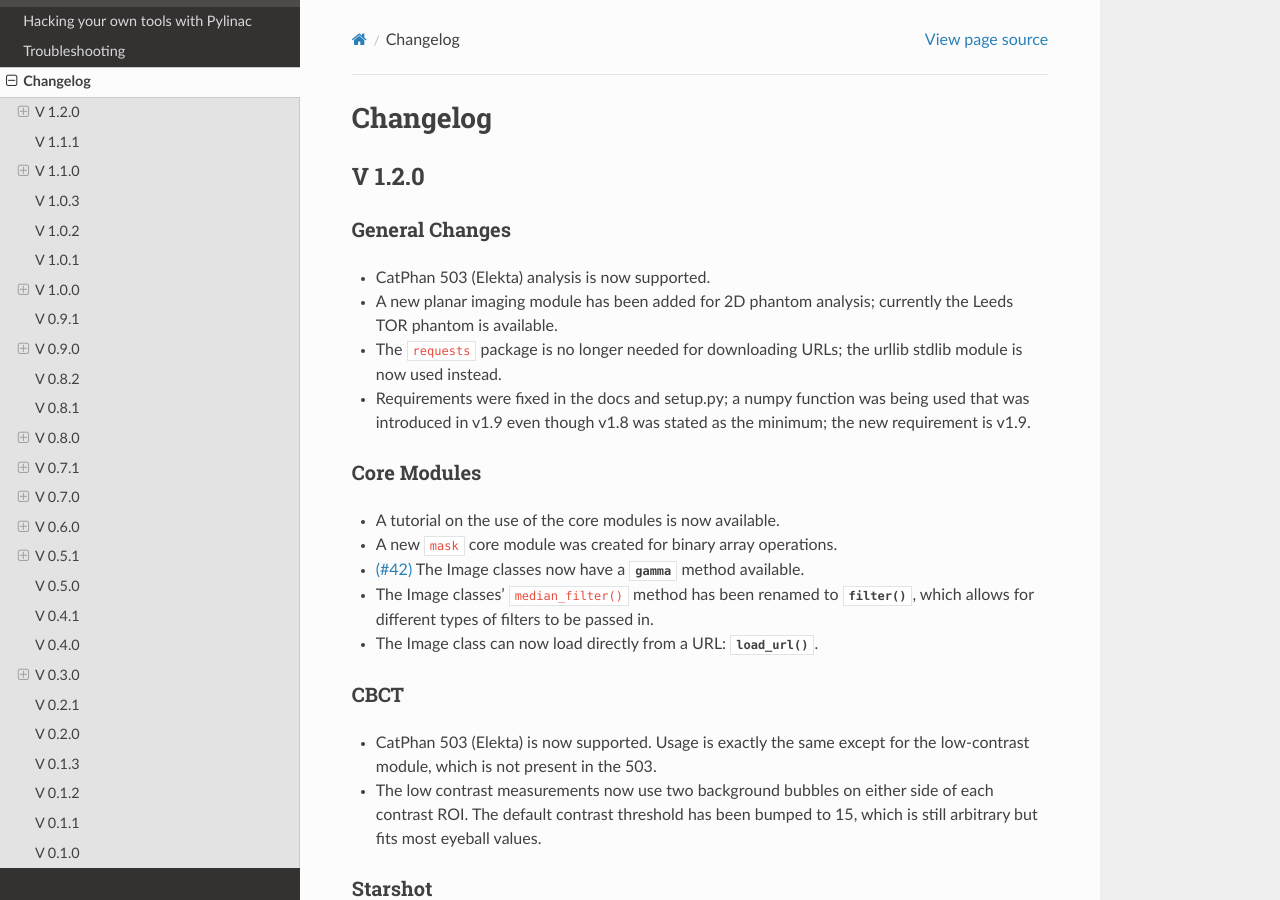
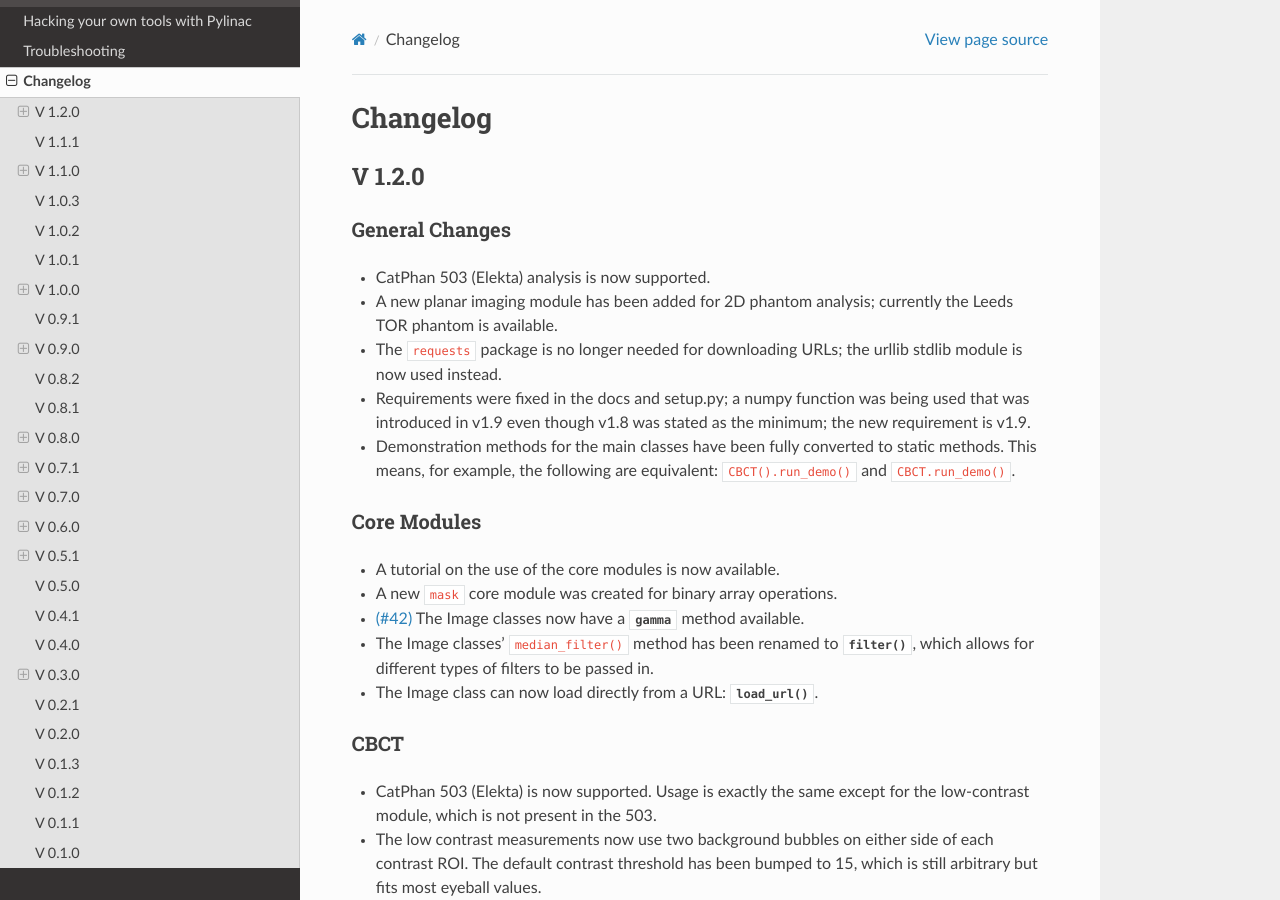
Before and after one commit to jrkerns/pylinac, a Sphinx documentation site: the page built from docs/source/changelog.rst, in a window 1280 px wide and 900 px high. Built offline with Sphinx 7.4.7 and the Read the Docs theme 2.0.0, drawn with Linux system fonts in a browser that asks for light colours.

Commit message:
changelog update

```diff
--- a/docs/source/changelog.rst
+++ b/docs/source/changelog.rst
@@ -14,6 +14,8 @@ General Changes
 * The ``requests`` package is no longer needed for downloading URLs; the urllib stdlib module is now used instead.
 * Requirements were fixed in the docs and setup.py; a numpy function was being used that was introduced in
   v1.9 even though v1.8 was stated as the minimum; the new requirement is v1.9.
+* Demonstration methods for the main classes have been fully converted to static methods. This means, for example,
+  the following are equivalent: ``CBCT().run_demo()`` and ``CBCT.run_demo()``.
 
 Core Modules
 ^^^^^^^^^^^^
```
